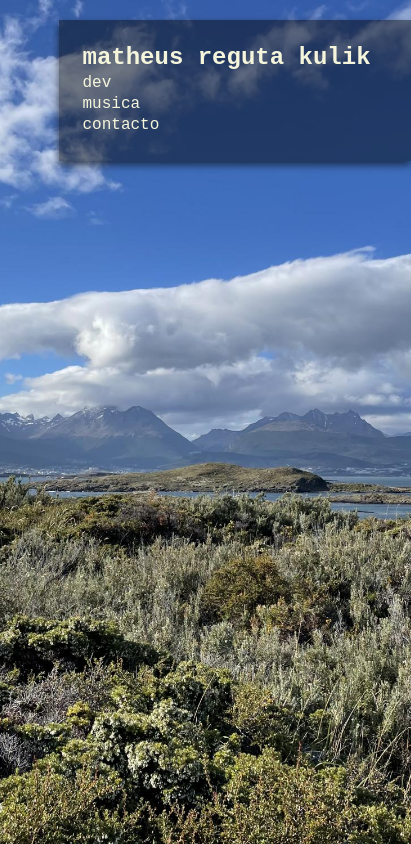
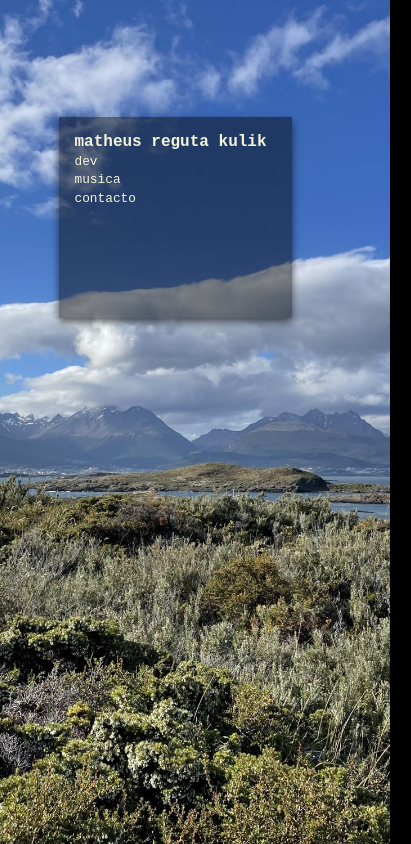
Before and after one commit to imnotmatheus/imnotmatheus.github.io, a plain HTML site: page index.html in a window 390 px wide. Shown: the whole page, 411 px wide, since content can reach past the window. Drawn offline with Linux system fonts and the light colour scheme.

Commit message:
ajuste menu celular
	modified:   css/index.css

```diff
--- a/css/index.css
+++ b/css/index.css
@@ -19,6 +19,8 @@ body {
     align-items: start;
 }
 
+
+@media (min-width: 769px) {
     .menu {
         background-color: rgba(0, 0, 0, 0.45);
         min-width: 19rem;
@@ -45,7 +47,7 @@ body {
         color: black;
         background-color: beige;
     }
-@media (min-width: 769px) {
+
     .submenu {
         display: none;
         min-width: 10.5rem;
@@ -79,6 +81,35 @@ body {
 
 /*Estilo para celulares*/
 @media (max-width: 768px) {
+    .menu {
+        background-color: rgba(0, 0, 0, 0.45);
+        max-width: 70%;
+        min-height: 20%;
+        padding: 1rem;
+        margin-top: 30%;
+        margin-left: 15%;
+        margin-right: 15%;
+        box-shadow: 0 4px 8px rgba(0, 0, 0, 0.6);
+    }
+
+    .menu h1 {
+        margin: 0 0 0 0;
+        font-size: 1rem;
+        color: beige;
+    }
+
+    .menu-item {
+        font-size: 0.8rem;
+        margin: 0.2rem 0;
+        cursor: pointer;
+        color: beige;
+    }
+
+    .menu-item:hover {
+        color: black;
+        background-color: beige;
+    }
+
     .submenu {
         display: none;
     }
@@ -92,6 +123,7 @@ body {
         color: beige;
         display: block;
         margin: 0.2rem 0;
+        font-size: 0.8rem;
     }
 
     .submenu a::before {
```
Lines whose indentation alone changed are shown as unchanged.
